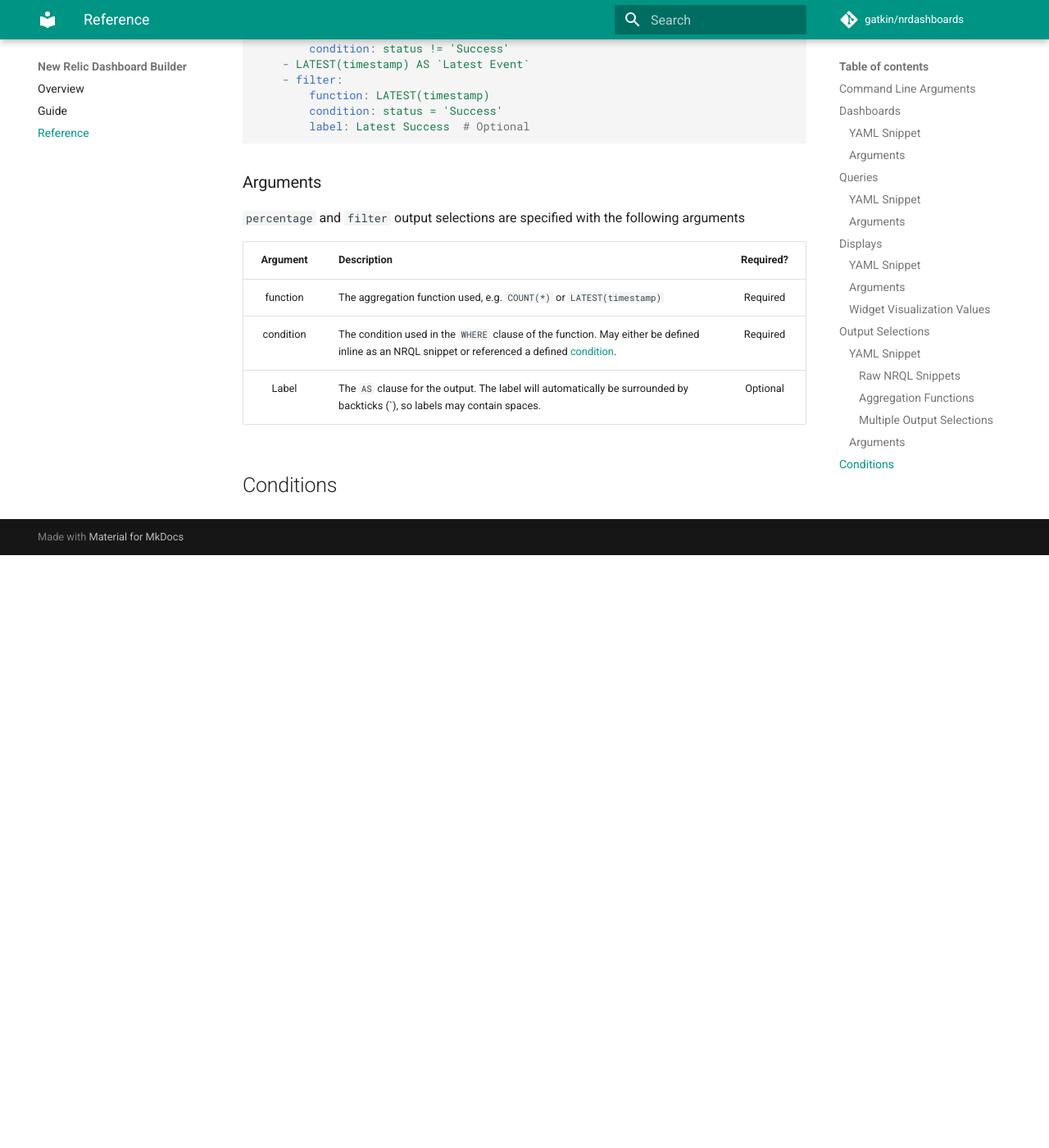
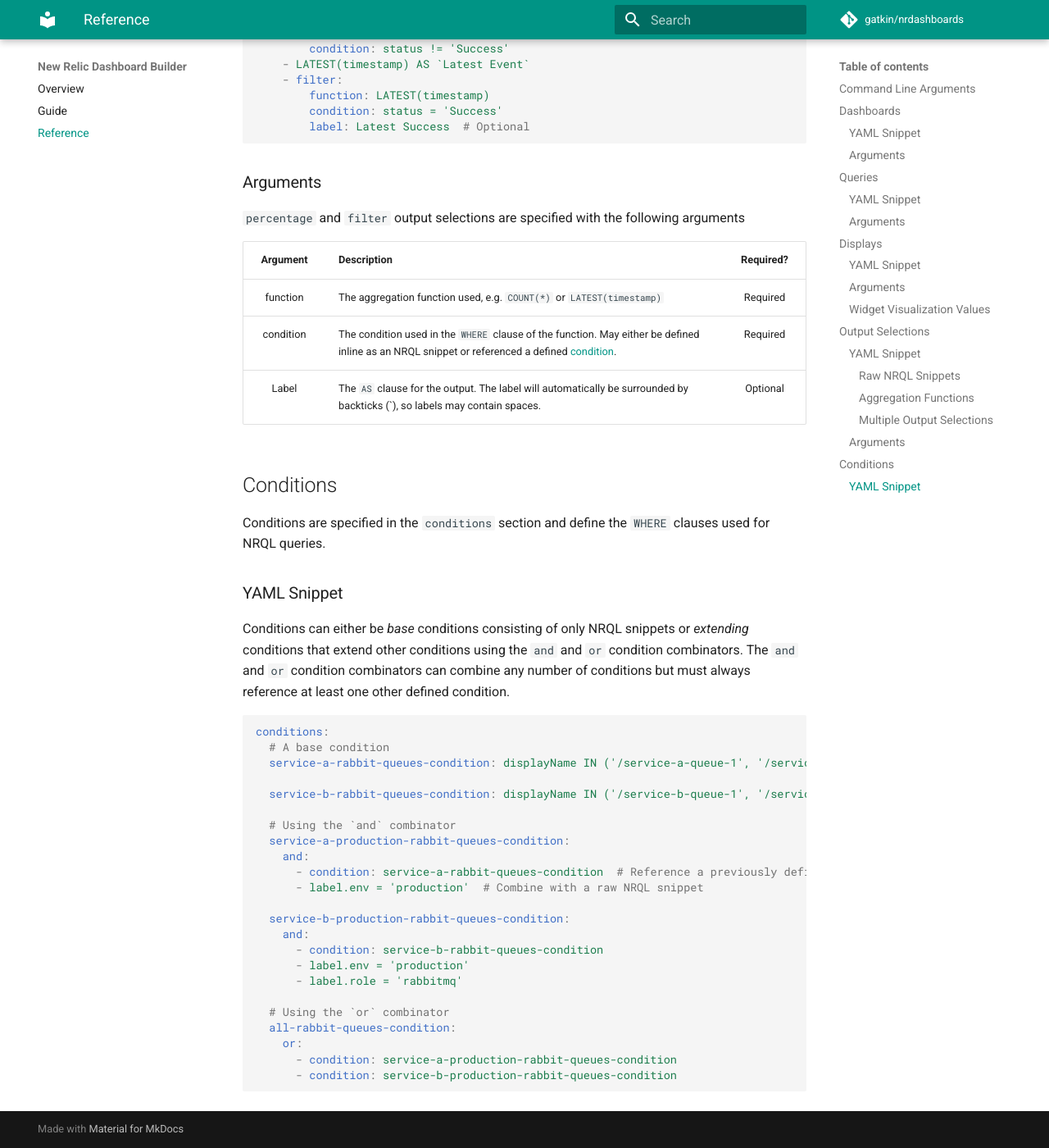
Before and after one commit to gatkin/nrdashboards, an MkDocs documentation site: the page built from docs/reference.md, in a window 1280 px wide and 1400 px high, scrolled down 6056 px. Shown: the whole window at 82% size. Built offline with MkDocs 1.6.1 and Material for MkDocs 9.7.7, drawn with Linux system fonts in a browser that asks for light colours; comment, search, counter and statistics services are not loaded; before the commit the page ends 6733 px from its top, so only the background shows below that.

Commit message:
Add reference section on condition defintions

````diff
--- a/docs/reference.md
+++ b/docs/reference.md
@@ -235,3 +235,35 @@
 | Label | The `AS` clause for the output. The label will automatically be surrounded by backticks (`), so labels may contain spaces. | Optional |
 
 ## Conditions
+
+Conditions are specified in the `conditions` section and define the `WHERE` clauses used for NRQL queries.
+
+### YAML Snippet
+
+Conditions can either be *base* conditions consisting of only NRQL snippets or *extending* conditions that extend other conditions using the `and` and `or` condition combinators. The `and` and `or` condition combinators can combine any number of conditions but must always reference at least one other defined condition.
+
+```yaml
+conditions:
+  # A base condition
+  service-a-rabbit-queues-condition: displayName IN ('/service-a-queue-1', '/service-a-queue-2')
+
+  service-b-rabbit-queues-condition: displayName IN ('/service-b-queue-1', '/service-b-queue-2')
+
+  # Using the `and` combinator
+  service-a-production-rabbit-queues-condition:
+    and:
+      - condition: service-a-rabbit-queues-condition  # Reference a previously defined condition
+      - label.env = 'production'  # Combine with a raw NRQL snippet
+
+  service-b-production-rabbit-queues-condition:
+    and:
+      - condition: service-b-rabbit-queues-condition
+      - label.env = 'production'
+      - label.role = 'rabbitmq'
+
+  # Using the `or` combinator
+  all-rabbit-queues-condition:
+    or:
+      - condition: service-a-production-rabbit-queues-condition
+      - condition: service-b-production-rabbit-queues-condition
+```
````
